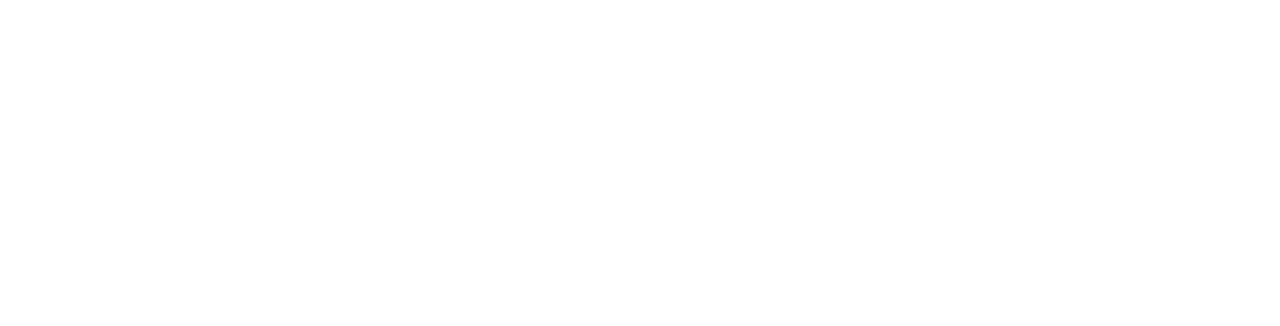
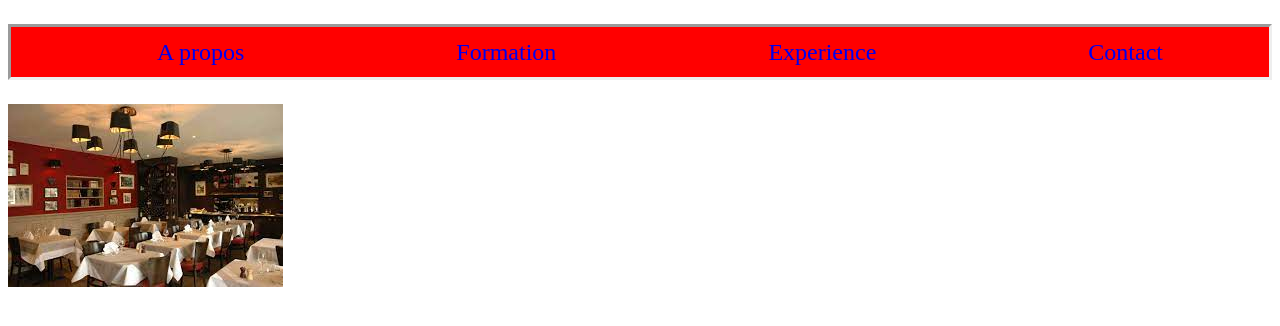
Before and after one commit to Edita2023/Exercice4, a plain HTML site: page index.html in a window 1280 px wide. Drawn offline with Linux system fonts and the light colour scheme.

Commit message:
Accueil Restaurant

```diff
--- a/index.html
+++ b/index.html
@@ -1,12 +1,35 @@
 <!DOCTYPE html>
 <html lang="en">
+
 <head>
     <meta charset="UTF-8">
     <meta http-equiv="X-UA-Compatible" content="IE=edge">
     <meta name="viewport" content="width=device-width, initial-scale=1.0">
+    <link rel="stylesheet" href="style.css">
     <title>Exercice 4</title>
 </head>
+
 <body>
 
+    <header>
+        <header>
+            <nav class="flexCont">
+                <ul class="flexy">
+                    <li class="flexy1"><a href="#apropos">A propos</a></li>
+                    <li class="flexy2"><a href="#formation">Formation</a></li>
+                    <li class="flexy3"><a href="#experience">Experience</a></li>
+                    <li class="flexy4"><a href="#contact">Contact</a></li>
+                </ul>
+            </nav>
+        </header>
+
+    </header>
+
+    <div>
+        <img src="/IMAGE1.jpg" alt="Restaurant">
+    </div>
+
+
 </body>
+
 </html>
--- /dev/null
+++ b/style.css
@@ -0,0 +1,21 @@
+.flexy{
+    display: flex;
+    background-color: red;
+    justify-content: center;
+    justify-content: space-between;
+    align-items: center;
+    justify-content: space-around;
+    list-style-type: none;
+    height: 50px ;
+    font-size: 150%;
+    border-style: inset;
+
+    }
+    a{
+        text-decoration: none;
+    }
+
+    img{
+        display: flex;
+        justify-content: center;
+    }
```
Also changed, not shown: IMAGE1.jpg (added).
